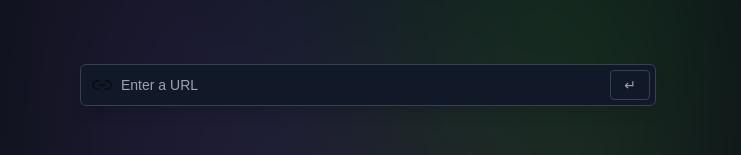
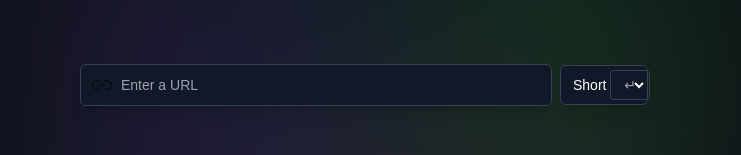
Before and after one commit to Rohitn-2312/Rohit_AI-Powered-Content-Summarizer-Dashboard_Frontend, a React (Vite) app: page / in a window 1280 px wide. Shown: the part 244-399 px from the top of the page, without its empty margins (272-1013 px from the left). Built offline with nearby package versions, Linux system fonts and the light colour scheme; a web font is replaced by a local one.

Commit message:
Summary Length

```diff
--- a/src/App.css
+++ b/src/App.css
@@ -100,6 +100,10 @@
   @apply block w-full rounded-md border border-gray-700 bg-gray-900 text-white py-2.5 pl-10 pr-12 text-sm shadow-lg font-satoshi font-medium focus:border-white focus:outline-none focus:ring-0;
 }
 
+.length_select {
+  @apply block w-24 rounded-md border border-gray-700 bg-gray-900 text-white py-2.5 pl-2 pr-2 text-sm shadow-lg font-satoshi font-medium focus:border-white focus:outline-none focus:ring-0 mx-2; /* Added margin to space out from the button */
+}
+
 .submit_btn {
   @apply hover:border-gray-300 hover:text-gray-300 absolute inset-y-0 right-0 my-1.5 mr-1.5 flex w-10 items-center justify-center rounded border border-gray-700 font-sans text-sm font-medium text-gray-400;
 }
--- a/src/components/Demo.jsx
+++ b/src/components/Demo.jsx
@@ -6,6 +6,7 @@ const Demo = () => {
   const [article, setArticle] = useState({
     url: "",
     summary: "",
+    length: "short", // Ensure the initial value is "short"
   });
   const [allArticles, setAllArticles] = useState([]);
   const [copied, setCopied] = useState("");
@@ -25,7 +26,7 @@ const Demo = () => {
   const handleSubmit = async (e) => {
     e.preventDefault();
 
-    const { data } = await getSummary({ articleUrl: article.url });
+    const { data } = await getSummary({ articleUrl: article.url, length: article.length });
 
     if (data?.summary) {
       const newArticle = { ...article, summary: data.summary };
@@ -65,6 +66,15 @@ const Demo = () => {
             required
             className="url_input peer"
           />
+          <select
+            value={article.length}
+            onChange={(e) => setArticle({ ...article, length: e.target.value })}
+            className="length_select peer"
+          >
+            <option value="short">Short</option>
+            <option value="medium">Medium</option>
+            <option value="long">Long</option>
+          </select>
           <button
             type="submit"
             className="submit_btn peer-focus:border-gray-300 peer-focus:text-gray-300"
```
